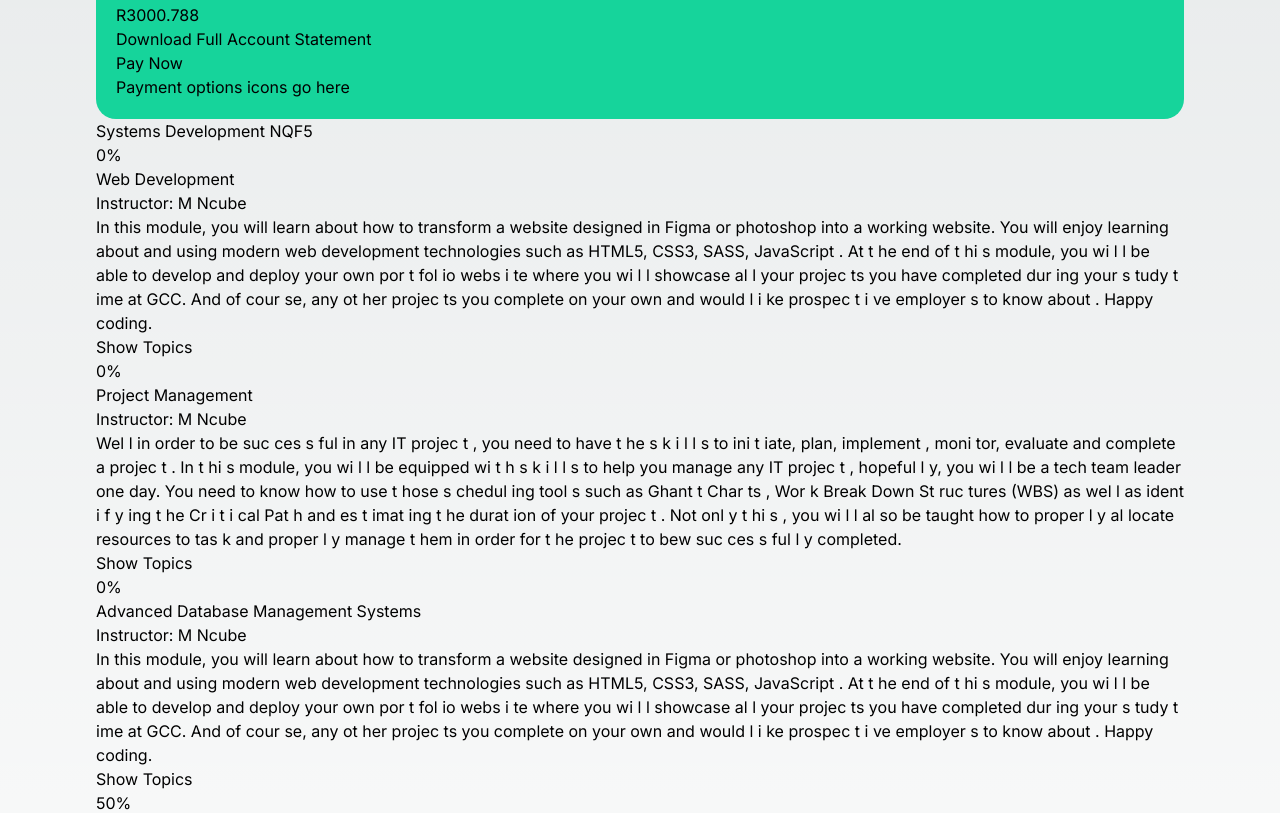
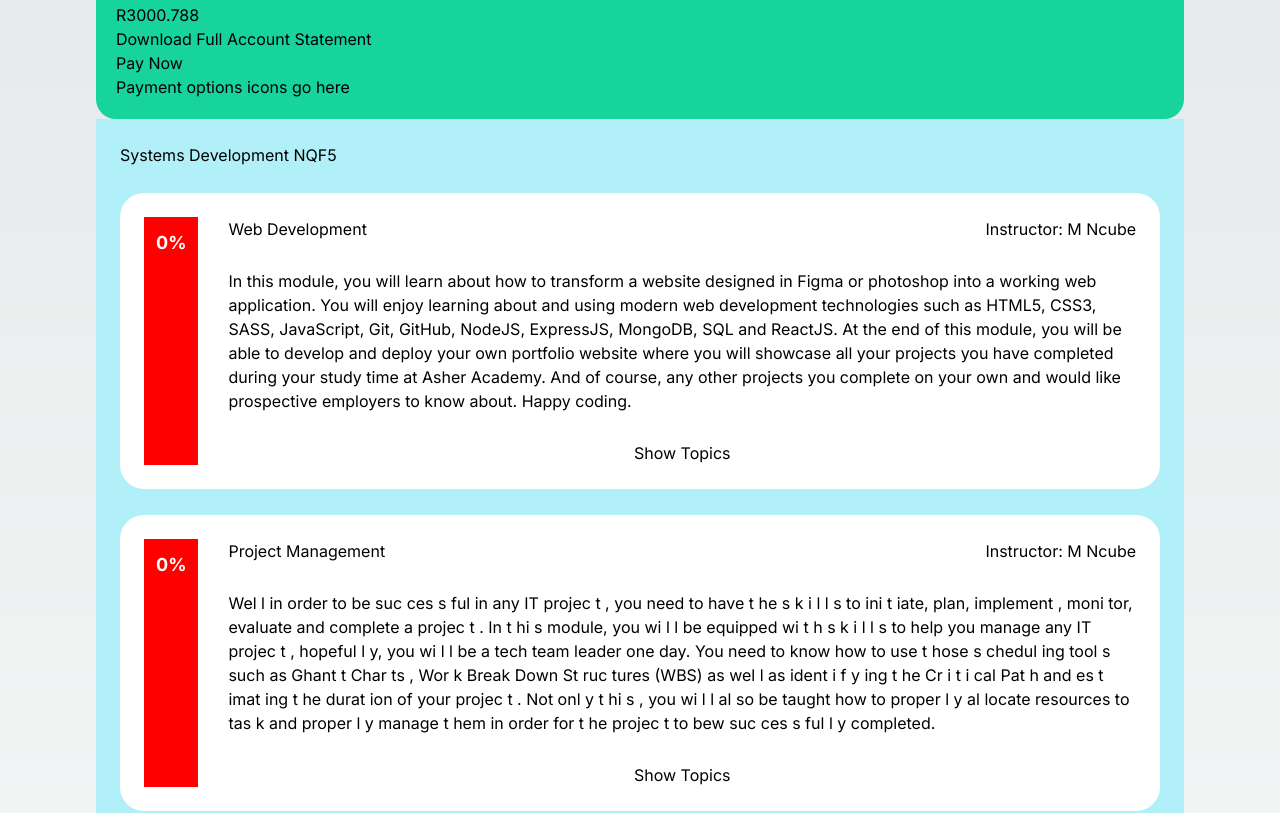
Before and after one commit to MabuzaM/student-portal, a Next.js app: page / in a window 1280 px wide. Shown: the part 1287-2100 px from the top of the page. Built offline with nearby package versions, Linux system fonts and the light colour scheme.

Commit message:
edited course details

```diff
--- a/app/components/Course/Course.css
+++ b/app/components/Course/Course.css
@@ -0,0 +1,34 @@
+.Course {
+  background-color: #b1f0f8;
+  padding: 24px;
+  display: flex;
+  flex-direction: column;
+  gap: 26px;
+}
+
+.Course__progress {
+  padding: 12px;
+  background-color: #f00;
+  color: #fff;
+  font-weight: bolder;
+  font-size: large;
+}
+
+.Module-wrapper {
+  background-color: #fff;
+  padding: 24px;
+  border-radius: 24px;
+  display: flex;
+  gap: 30px;
+}
+
+.Module {
+  display: flex;
+  flex-direction: column;
+  gap: 28px;
+}
+
+.Module__info {
+  display: flex;
+  justify-content: space-between;
+}
--- a/app/components/Course/Course.tsx
+++ b/app/components/Course/Course.tsx
@@ -18,7 +18,7 @@ export const Course = () => {
           </div>
 
           <p className="Module__description">
-            In this module, you will learn about how to transform a website designed in Figma or photoshop into a working website. You will enjoy learning about and using modern web development technologies such as HTML5, CSS3, SASS, JavaScript . At t he end of t hi s module, you wi l l be able to develop and deploy your own por t fol io webs i te where you wi l l showcase al l your projec ts you have completed dur ing your s tudy t ime at GCC. And of cour se, any ot her projec ts you complete on your own and would l i ke prospec t i ve employer s to know about . Happy coding.
+            In this module, you will learn about how to transform a website designed in Figma or photoshop into a working web application. You will enjoy learning about and using modern web development technologies such as HTML5, CSS3, SASS, JavaScript, Git, GitHub, NodeJS, ExpressJS, MongoDB, SQL and ReactJS. At the end of this module, you will be able to develop and deploy your own portfolio website where you will showcase all your projects you have completed during your study time at Asher Academy. And of course, any other projects you complete on your own and would like prospective employers to know about. Happy coding.
           </p>
 
           <button className="Module__Topics">Show Topics</button>
--- a/app/components/Header/Header.css
+++ b/app/components/Header/Header.css
@@ -2,4 +2,7 @@
   display: flex;
   justify-content: space-between;
   padding: 16px;
+  background-color: #fff;
+  box-shadow: rgba(red, green, blue, alpha);
+
 }
```
